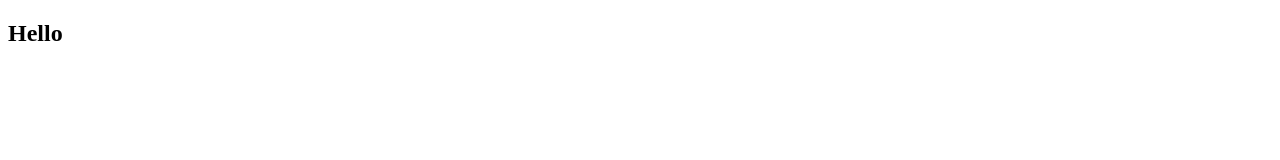
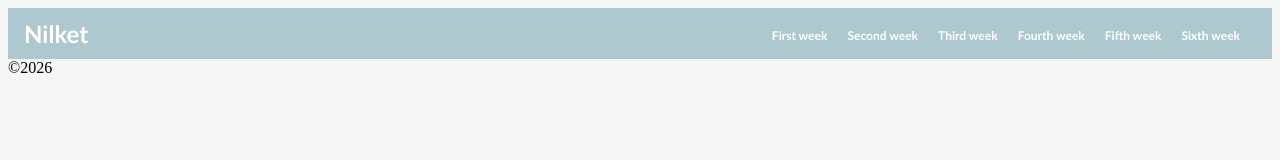
Before and after one commit to Nilket/Mandatory_1_NodeJS, a website: page public/pages/frontpage/frontpage.html in a window 1280 px wide. Drawn offline with Linux system fonts and the light colour scheme.

Commit message:
Creation of navbar, and the start of the frontpage

```diff
--- a/package.json
+++ b/package.json
@@ -16,7 +16,7 @@
   },
   "license": "MIT",
   "author": "Nilket",
-  "type": "commonjs",
+  "type": "module",
   "main": "index.js",
   "scripts": {
     "test": "echo \"Error: no test specified\" && exit 1"
--- /dev/null
+++ b/public/assets/css/main.css
@@ -0,0 +1,38 @@
+*{
+    text-decoration: none;
+}
+
+body{
+    background: #F6F6F6;
+}
+
+.navbar{
+    background: #AEC8CF;
+    font-family: 'Gill Sans', 'Gill Sans MT', Calibri, 'Trebuchet MS', sans-serif;
+    padding-left: 2vh;
+    padding-right: 2vh;
+}
+
+.navdiv{
+    display: flex;
+    align-items: center;
+    justify-content: space-between;
+}
+
+.logo a{
+    font-size: 3vh;
+    font-weight: 600;
+    color: white;
+}
+
+li{
+    list-style: none;
+    display: inline-block;
+}
+
+li a {
+    color: white;
+    font-size: 1.5vh;
+    font-weight: bold;
+    margin-right: 2vh;
+}
--- /dev/null
+++ b/public/assets/js/footer.js
@@ -0,0 +1,3 @@
+const copyrightYearSpan = document.getElementById('copyright-year');
+
+copyrightYearSpan.textContent = '©' + new Date().getFullYear();
--- a/public/pages/frontpage/frontpage.html
+++ b/public/pages/frontpage/frontpage.html
@@ -3,13 +3,27 @@
 <head>
     <meta charset="UTF-8">
     <meta name="viewport" content="width=device-width, initial-scale=1.0">
+
+    <link rel="icon" type="image/png" href="/assets/images/Bumler.png">
+
+    <link rel="stylesheet" href="/assets/css/main.css">
+
     <title>Nilket</title>
 </head>
 <body>
 
-    <nav>
-        <h1>Hello</h1>
-
+    <nav class="navbar">
+        <div class="navdiv">
+            <div class="logo"><a href="#">Nilket</a></div>
+            <ul>
+        <li><a href="/week1">First week</a></li>
+        <li><a href="/week2">Second week</a></li>
+        <li><a href="/week3">Third week</a></li>
+        <li><a href="/week4">Fourth week</a></li>
+        <li><a href="/week5">Fifth week</a></li>
+        <li><a href="/week6">Sixth week</a></li>
+            </ul>
+        </div>
     </nav>
 
 
@@ -20,10 +34,10 @@
 
 
     <footer>
-
-
+        <span id="copyright-year"></span>
     </footer>
 
+    <script src="/assets/js/footer.js"></script>
 
 </body>
 </html>
```
Also changed, not shown: app.js (+19 -3 lines), 1 other file.
